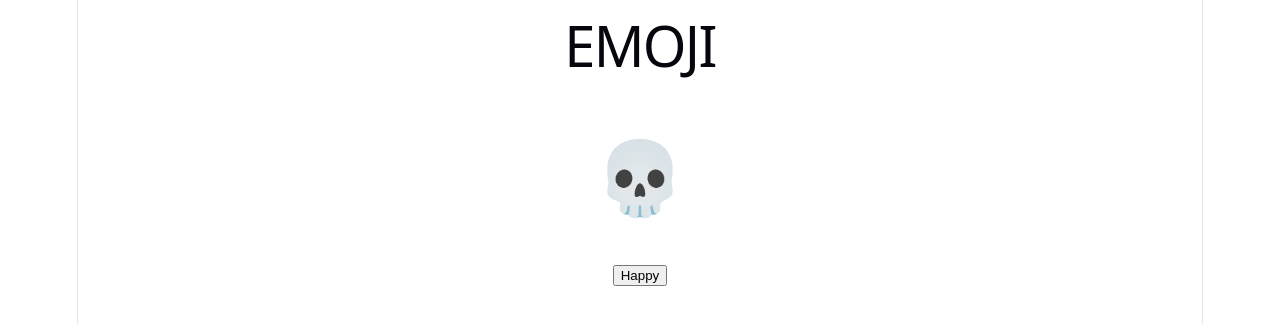
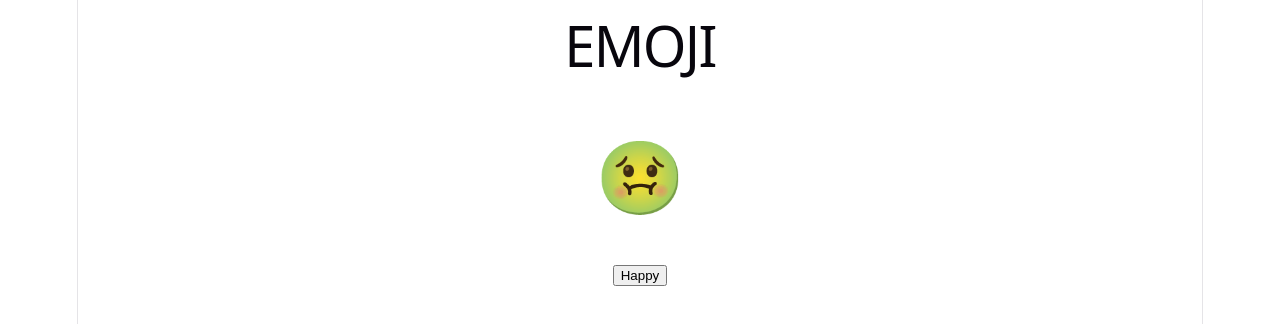
Before and after one commit to ufjf-dcc207/ufjf-dcc207-2026-3-a-atv06-bejaybr, a React (Vite) app: page / in a window 1280 px wide. Shown: the top 324 px of the page. Built offline with nearby package versions, Linux system fonts and the light colour scheme.

Commit message:
Implementação do SetStatus

```diff
--- a/src/Emoji.tsx
+++ b/src/Emoji.tsx
@@ -1,3 +1,4 @@
+import { useState } from "react";
 import "./Emoji.css";
 
 type EMOJI_Keys = "happy" | "sick" | "dead";
@@ -9,12 +10,13 @@ const EMOJI_MAP = new Map<EMOJI_Keys, string>([
 ]);
 
 export default function Emoji() {
-  let status: EMOJI_Keys = "dead";
+
+  const [status, setStatus] = useState<EMOJI_Keys>("sick");
 
   function happyClick() {
     console.log("Status: ", status);
     console.log("Happy!");
-    status = "happy";
+    setStatus("happy");
     console.log("Status: ", status);
   }
   return (
```
